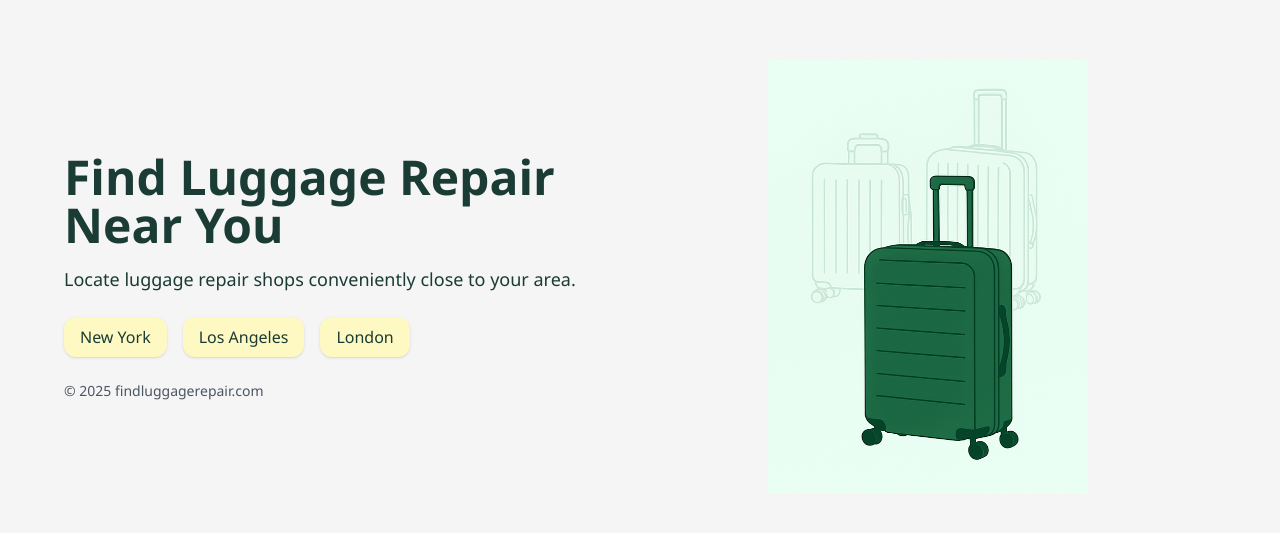
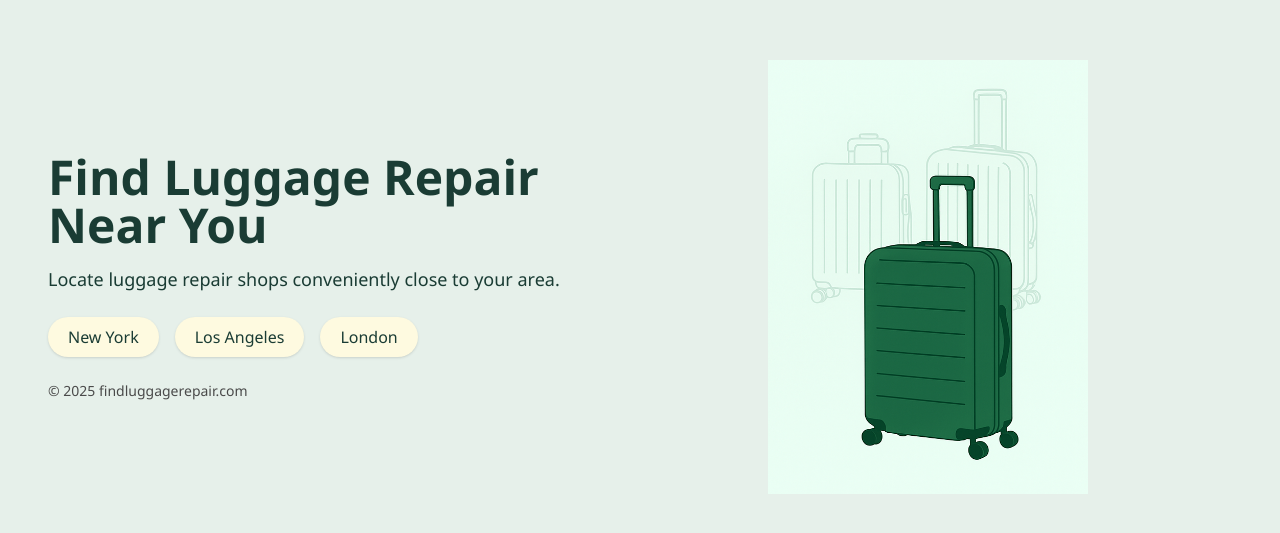
Before and after one commit to McA35/findluggagerepair, a Next.js app: page / in a window 1280 px wide. Shown: the part 123-656 px from the top of the page. Built offline with nearby package versions, Linux system fonts and the light colour scheme.

Commit message:
Update index.tsx

```diff
--- a/pages/index.tsx
+++ b/pages/index.tsx
@@ -1,32 +1,34 @@
 export default function Home() {
   return (
-    <div className="min-h-screen bg-[#f5f5f5] flex flex-col md:flex-row items-center justify-between p-6 md:p-16 text-[#1a3c34]">
+    <div className="min-h-screen bg-[#e6f0ea] text-[#1a3c34] flex flex-col md:flex-row items-center justify-center p-6 md:p-12">
 
-      {/* Sol içerik alanı */}
+      {/* Sol içerik */}
       <div className="flex-1 max-w-xl text-center md:text-left">
-        <h1 className="text-3xl md:text-5xl font-bold mb-4">
+        <h1 className="text-4xl md:text-5xl font-bold mb-4">
           Find Luggage Repair Near You
         </h1>
         <p className="text-lg mb-6">
           Locate luggage repair shops conveniently close to your area.
         </p>
+
         <div className="flex gap-4 flex-wrap justify-center md:justify-start mb-6">
-          <button className="bg-yellow-100 px-4 py-2 rounded-xl shadow hover:bg-yellow-200">
+          <button className="bg-[#fefae0] text-[#1a3c34] px-5 py-2 rounded-full shadow hover:bg-[#fceabb] transition">
             New York
           </button>
-          <button className="bg-yellow-100 px-4 py-2 rounded-xl shadow hover:bg-yellow-200">
+          <button className="bg-[#fefae0] text-[#1a3c34] px-5 py-2 rounded-full shadow hover:bg-[#fceabb] transition">
             Los Angeles
           </button>
-          <button className="bg-yellow-100 px-4 py-2 rounded-xl shadow hover:bg-yellow-200">
+          <button className="bg-[#fefae0] text-[#1a3c34] px-5 py-2 rounded-full shadow hover:bg-[#fceabb] transition">
             London
           </button>
         </div>
-        <footer className="text-sm text-gray-600">
+
+        <footer className="text-sm text-[#4a4a4a] mt-6">
           © 2025 findluggagerepair.com
         </footer>
       </div>
 
-      {/* Sağ görsel alanı */}
+      {/* Sağ görsel */}
       <div className="flex-1 mt-10 md:mt-0 flex justify-center">
         <img
           src="/luggage-clean.png"
```
